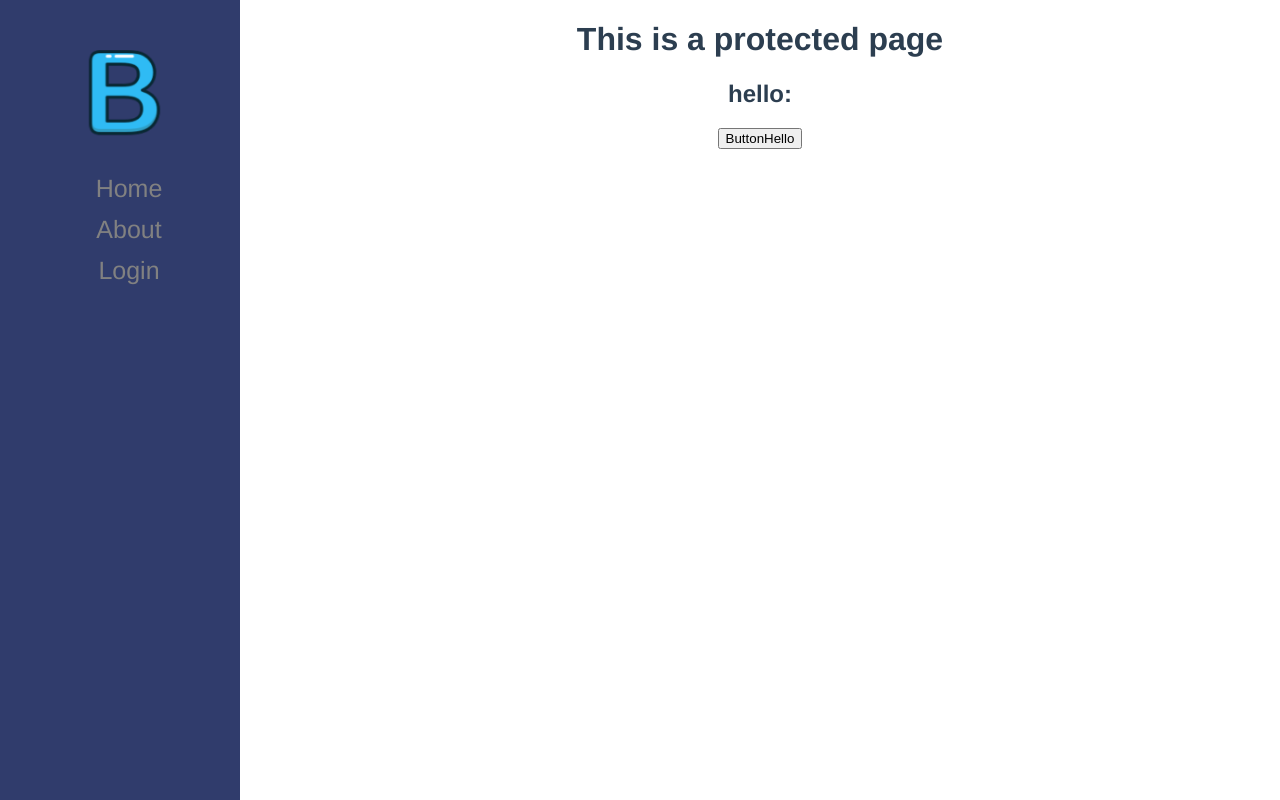
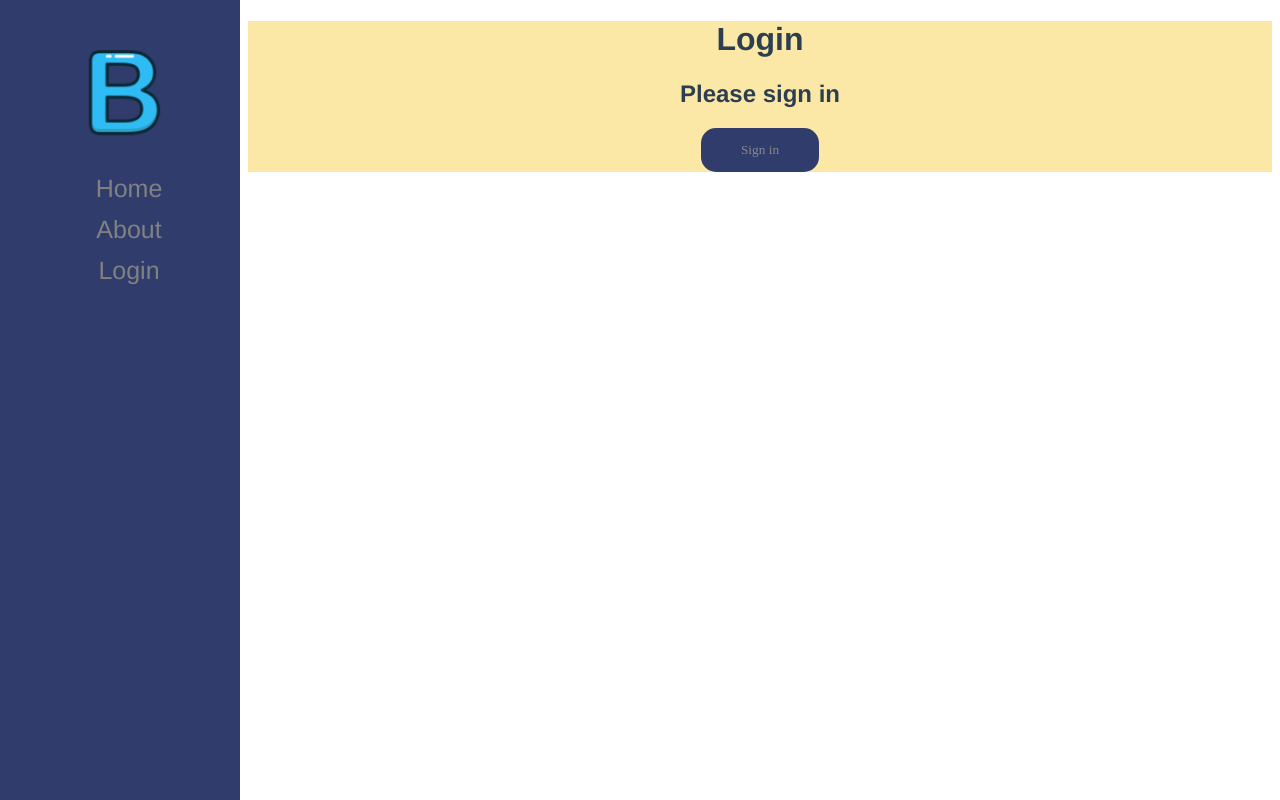
Before and after one commit to simonljohannesson/ii1302-project-group-11, a Vue app in the folder frontend/webpage/: page /login in a window 1280 px wide. Built offline with nearby package versions, Linux system fonts and the light colour scheme; no server answers; the HTML template or start-up script is replaced by a standard one; what ibmcloud-appid-js, miragejs would draw is missing.

Commit message:
Update Login.vue

```diff
--- a/frontend/webpage/src/views/Login.vue
+++ b/frontend/webpage/src/views/Login.vue
@@ -1,8 +1,8 @@
 <template>
-  <div class="login">
-    <h1>This is a protected page</h1>
-    <h2>hello: {{ hello }}</h2>
-    <button v-on:click="signin">ButtonHello</button>
+  <div class="login" style="background:#fbe8a6">
+    <h1>Login</h1>
+    <h2>Please sign in</h2>
+    <button class ="button button" v-on:click="signin">Sign in</button>
   </div>
 </template>
 
@@ -16,3 +16,21 @@ export default {
   }
 }
 </script>
+<style scoped>
+.background {
+  background-color: #fbe8a6;
+}
+.button {
+    background-color: #303c6c;
+    border: none;
+     border-radius: 15px;
+    color: #87888d;
+    padding: 14px 40px;
+    cursor: pointer;
+    font-family: "Times New Roman";
+    }
+
+.button:hover {
+  background-color: #465386;
+  }
+</style>
```
